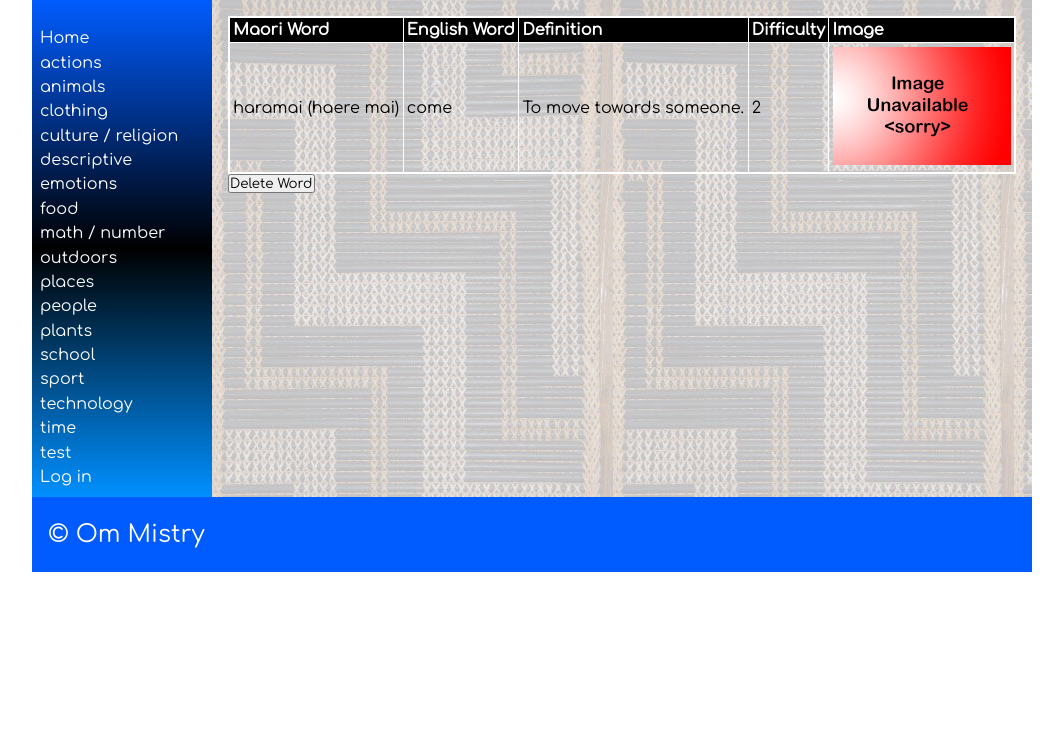
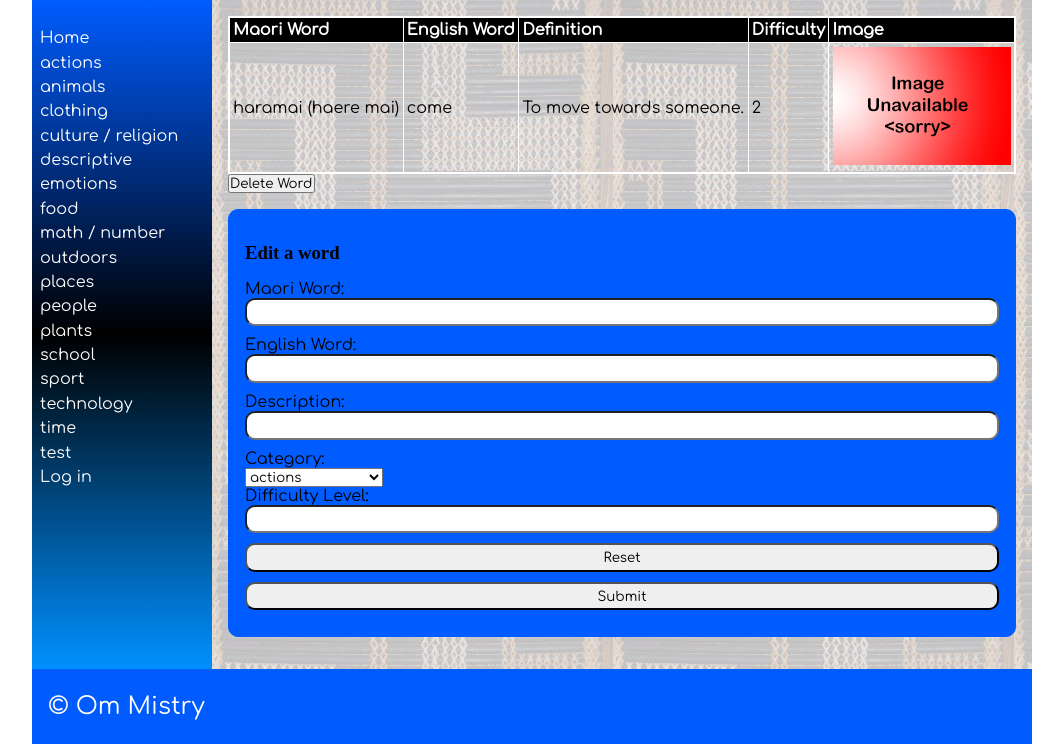
Before and after one commit to BOBTHEBALL/Om-Mistry, a Flask app: page /detail/1 in a window 1280 px wide. Shown: the part 101-845 px from the top of the page, without its empty margins (108-1171 px from the left). Before the commit the page ends 673 px from the top, so only its background shows below. Run offline with Flask 2, Linux system fonts and the light colour scheme; data comes from the database, SQL or seed files in the repository; both versions use the stored data as it was after the commit; some web fonts are replaced.

Commit message:
30/09/2021 3:51am

```diff
--- a/app.py
+++ b/app.py
@@ -3,6 +3,7 @@ import sqlite3
 from sqlite3 import Error
 from flask_bcrypt import Bcrypt
 from datetime import datetime
+
 # this is the stuff I am importing to use for the future of my project
 app = Flask(__name__)
 
@@ -11,6 +12,8 @@ app.secret_key = "ghjk;']'[569GHJ%^[;lasdhujkseglf7^%^bhtrjkg';&((*%^*&#$ghkdfgu
                  "F&*TG#$fjhSDJKF3487034[DW}_*$+HBDIUy894y389yUASDGfiwo9A(P{34(*SADtf#Wjg)"
 
 DB_NAME = "dictionary.db"
+
+
 # This is the name of my dictionary
 
 def intention(button):
@@ -18,6 +21,8 @@ def intention(button):
         return True
     else:
         return False
+
+
 #
 
 def create_connection(db_file):
@@ -29,6 +34,8 @@ def create_connection(db_file):
         print(e)
 
     return None
+
+
 # This will create a connection with SQLite allowing me to use it in the future.
 
 def fetch_categories():
@@ -39,6 +46,8 @@ def fetch_categories():
     categories = cur.fetchall()
     con.close()
     return categories
+
+
 # This is fetching the categories so I can use them in my code later on
 
 
@@ -63,21 +72,19 @@ def render_homepage():
                 return redirect(request.referrer)
                 return redirect('/?error=Unknown+error')
 
-
-
             con.commit()
             con.close()
 
     return render_template('home.html', logged_in=is_logged_in(), categories=fetch_categories())
     # This renders the home template which I will use to place many different important things
 
+
 @app.route('/categories/<cat_id>', methods=["POST", "GET"])
 # This creates a webpage and then it
 def render_categorypage(cat_id):
     if request.method == "POST" and is_logged_in():
         category = request.form.get('Category')
-        if request.form.get("delete") == "Delete Category":
-
+        if request.form.get("form") == "delete":
             con = create_connection(DB_NAME)
             cur = con.cursor()
             query = "DELETE FROM category WHERE id=?"
@@ -87,13 +94,13 @@ def render_categorypage(cat_id):
             return redirect('/')
 
         print(request.form)
-# This renders the page for the different word categories and it creates a connection with database
+        # This renders the page for the different word categories and it creates a connection with database
         category = request.form.get('Category')
         maori = request.form.get('Maori Word').strip().title()
         english = request.form.get('English Word').strip().title()
         definition = request.form.get('Description').strip().title()
         levels = request.form.get('Difficulty Level')
-# This code above is used to pull information from the website regarding the items in the brackets. It then strips them
+        # This code above is used to pull information from the website regarding the items in the brackets. It then strips them
         # of their unnecessary spaces and then gives them title case.
         deleting = request.form.get('deleting')
         if len(english) < 1:
@@ -112,13 +119,29 @@ def render_categorypage(cat_id):
             try:
                 # This line is used to execute the query
                 cur.execute(query, (
-                maori, english, category, definition, levels, editor_id))
+                    maori, english, category, definition, levels, editor_id))
             except:
                 return redirect('/categories/' + cat_id + '?error=Unknown+error')
 
             con.commit()
             con.close()
 
+        if request.form.get("form") == "edit":
+            con = create_connection(DB_NAME)
+            # This connects it to the database
+            query = "UPDATE INTO words SET (maori, english, category, definition, levels, images, id) " \
+                    "VALUES(?, ?, ?, ?, ?, ?, NULL)"
+
+            editor_id = session['userid']
+            try:
+                # This line is used to execute the query
+                cur.execute(query, (
+                    maori, english, category, definition, levels, editor_id))
+            except:
+                return redirect('/categories/' + cat_id + '?error=Unknown+error')
+
+            con.commit()
+            con.close()
 
         if deleting == "False":
             english = request.form.get('english').strip().title()
@@ -135,7 +158,6 @@ def render_categorypage(cat_id):
             word_repeated = cur.fetchall()
             # This puts the result into the table
             con.close()
-
 
             date_added = datetime.today().strftime("%A, %d, %B, %Y")
             user_id = session['userid']
@@ -162,15 +184,14 @@ def render_categorypage(cat_id):
                 print("test 3")
                 con = create_connection(DB_NAME)
                 query = "INSERT INTO words(id, maori, english, definitions, levels, category, images, editor_id, date_added) " \
-                    "VALUES(NULL,?,?,?,?,?, 'noimage', ?, ? )"
+                        "VALUES(NULL,?,?,?,?,?, 'noimage', ?, ? )"
                 cur = con.cursor()
                 cur.execute(query, (maori, english, definitions, levels, cat_id, user_id, date_added))
                 con.commit()
                 con.close()
                 print("test 4")
                 # This code above is used to secure the location of where the words are, this allows it to find out
-    #             Where duplicate words are
-
+    #             Where duplicate words are.
 
     con = create_connection(DB_NAME)
     query = "SELECT id, maori, english, definition, levels, images FROM words WHERE category=?" \
@@ -184,12 +205,15 @@ def render_categorypage(cat_id):
                            categories=fetch_categories(), category=cat_id)
 
 
+# This again creates a connection to the dictionary but then it allows the words and categories to be deleted
+# from the template
+
 
 @app.route('/detail/<word_id>', methods=["POST", "GET"])
 def render_detailpage(word_id):
-
+    # This also creates a webpage but this one is for the word details, e.g when you click on a word
     if request.method == "POST" and is_logged_in():
-
+        # This line here makes sure that you have to be logged in to actually add/delete/edit
         if "delete_confirm" in request.form:
             print(request.form)
             con = create_connection(DB_NAME)
@@ -209,14 +233,15 @@ def render_detailpage(word_id):
     definition = cur.fetchall()[0]
     print(word_id)
 
+    # query = "DELETE FROM words WHERE id = ?"
+    # cur = con.cursor()
+    # print(word_id)
+    # cur.execute(query, (word_id,))
+    # con.close()
+    return render_template('detail.html', definition=definition, logged_in=is_logged_in(),
+                           categories=fetch_categories(),
+                           deleting=intention("delete"))
 
-        # query = "DELETE FROM words WHERE id = ?"
-        # cur = con.cursor()
-        # print(word_id)
-        # cur.execute(query, (word_id,))
-        # con.close()
-    return render_template('detail.html', definition=definition, logged_in=is_logged_in(), categories=fetch_categories(),
-                           deleting=intention("delete"))
 
 @app.route('/login', methods=["GET", "POST"])
 def render_login_page():
@@ -255,13 +280,13 @@ def render_login_page():
         return redirect('/')
 
     return render_template('login.html', logged_in=is_logged_in())
-
+# This makes it sure that you are logged in
 
 @app.route('/signup', methods=['GET', 'POST'])
 def render_signup_page():
     if is_logged_in():
         return redirect('/')
-
+    # This is the webpage for the signup
     if request.method == 'POST':
         print(request.form)
         fname = request.form.get('fname').strip().title()
@@ -269,7 +294,7 @@ def render_signup_page():
         email = request.form.get('email').strip().lower()
         password = request.form.get('password')
         password2 = request.form.get('password2')
-
+        # These are the requirements for the sign in
         if password != password2:
             return redirect('/signup?error=Passwords+dont+match')
 
@@ -279,7 +304,7 @@ def render_signup_page():
         hashed_password = bcrypt.generate_password_hash(password)
 
         con = create_connection(DB_NAME)
-
+        # This creates a connection
         query = "INSERT INTO customers (id, fname, lname, email, password) " \
                 "VALUES(NULL,?,?,?,?)"
 
@@ -288,13 +313,14 @@ def render_signup_page():
             cur.execute(query, (fname, lname, email, hashed_password))  # this line executes the query
         except sqlite3.IntegrityError:
             return redirect('/signup?error=Email+is+already+used')
-
+        # This gives the sign that the email is already in use when you try to signup with a used email
         con.commit()
         con.close()
         return redirect('/login')
 
     return render_template('signup.html', logged_in=is_logged_in())
 
+# This makes it so you need to be logged in
 #
 # "delete_confirm" in request.form:()
 #             con = create_connection(DB_NAME)
@@ -314,7 +340,7 @@ def logout():
     [session.pop(key) for key in list(session.keys())]
     print(list(session.keys()))
     return redirect('/?message=See+you+later!')
-
+# This gives you a message when you log out
 
 def is_logged_in():
     if session.get("email") is None:
@@ -323,7 +349,7 @@ def is_logged_in():
     else:
         print("you are logged in")
         return True
-
+# This is used to tell you if you are logged in or not
 
 # @app.route('/menu')
 # def render_menu():
--- a/templates/detail.html
+++ b/templates/detail.html
@@ -32,6 +32,57 @@
          <input type="submit" name="delete" value="Delete Word">
     </div>
     </form>
+
+        <form class="dataForm" method="POST">
+        <input type="hidden" name="form" value="edit">
+            <h3>Edit a word</h3>
+        <div class="form-group">
+            <div class="form-label"><label for="Maori Word">Maori Word:</label></div>
+            <div class="form-element"><input type="text" name="Maori Word" id="Maori Word" required></div>
+        </div>
+
+        <div class="form-group">
+            <div class="form-label"><label for="English Word">English Word:</label></div>
+            <div class="form-element"><input type="text" name="English Word" id="English Word" required></div>
+        </div>
+
+        <div class="form-group">
+            <div class="form-label"><label for="Description">Description:</label></div>
+            <div class="form-element"><input type="text" name="Description" id="Description" min="9" max="13" step="1" required></div>
+        </div>
+
+        <div class="form-group">
+                <div class="form-label"><label for="Category">Category:</label></div>
+                <div class="form-element">
+                    <select name="Category" id='Category'>
+                        {% for category in categories %}
+                            <option value="{{ category[0] }}">{{ category[1] }}</option>
+                        {% endfor %}
+                    </select>
+                </div>
+            </div>
+
+        <div class="form-group">
+            <input type="hidden" name="form" value="delete">
+            <div class="form-label"><label for="Difficulty Level">Difficulty Level:</label></div>
+            <div class="form-element"><input type="number" name="Difficulty Level" id="Difficulty Level" min="1" max="999" step="1" required></div>
+        </div>
+
+        <div class="form-group">
+            <div></div>
+            <div class="form-element"><input type="reset"></div>
+        </div>
+
+        <div class="form-group">
+            <div></div>
+            <div class="form-element"><input type="submit"></div>
+        </div>
+
+
+    </form>
+
+
+
     {% endif %}
 
 {#    if($_POST['send']=='update')#}
--- a/templates/words.html
+++ b/templates/words.html
@@ -18,7 +18,7 @@
                 <td>{{ definition[2] }}</td>
                 <td>{{ definition[3] }}</td>
                 <td>
-                    <object data="/static/images/{{ definition[2] }}.jpg" type="image/jpg">
+                    <object data="/static/images/{{ definition[2] }}" type="image/jpg">
                         <img src="/static/images/noimage.jpg"
                              alt="">
                     </object>
```
Also changed, not shown: dictionary.db.
